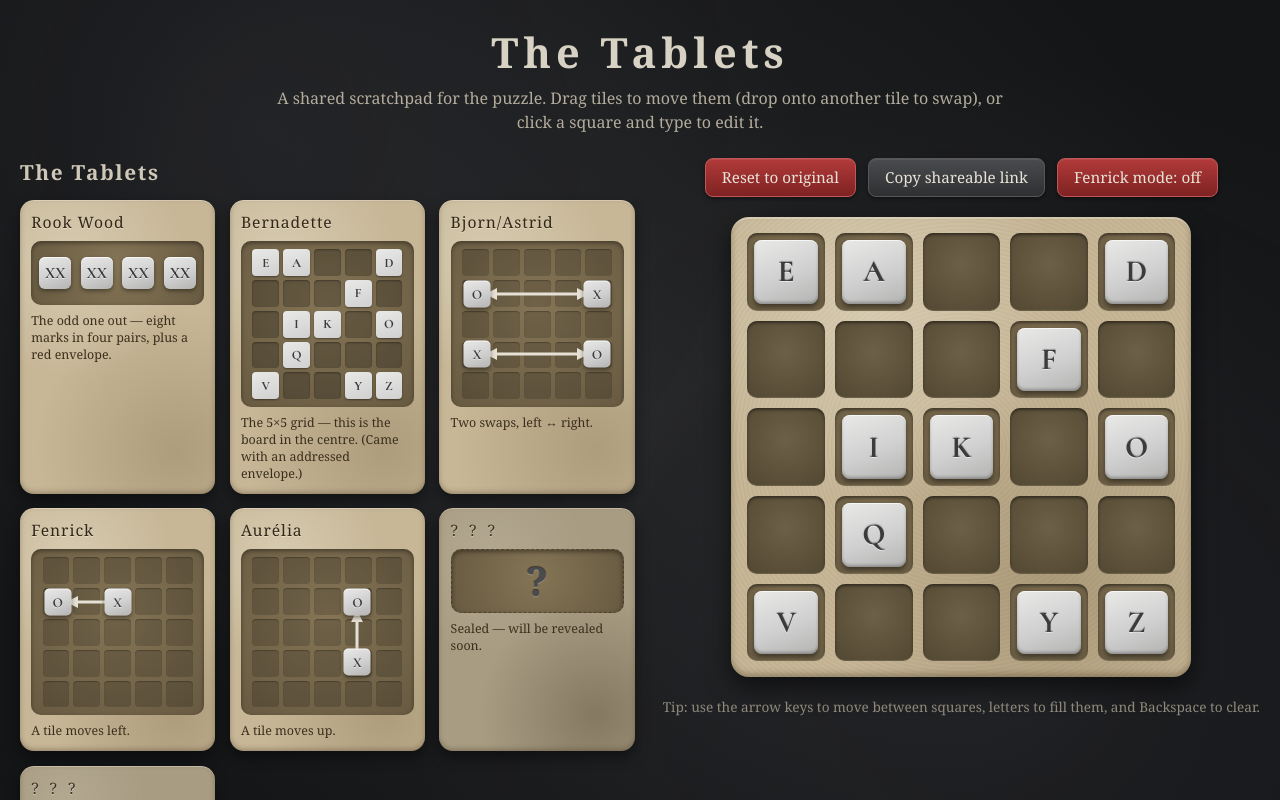
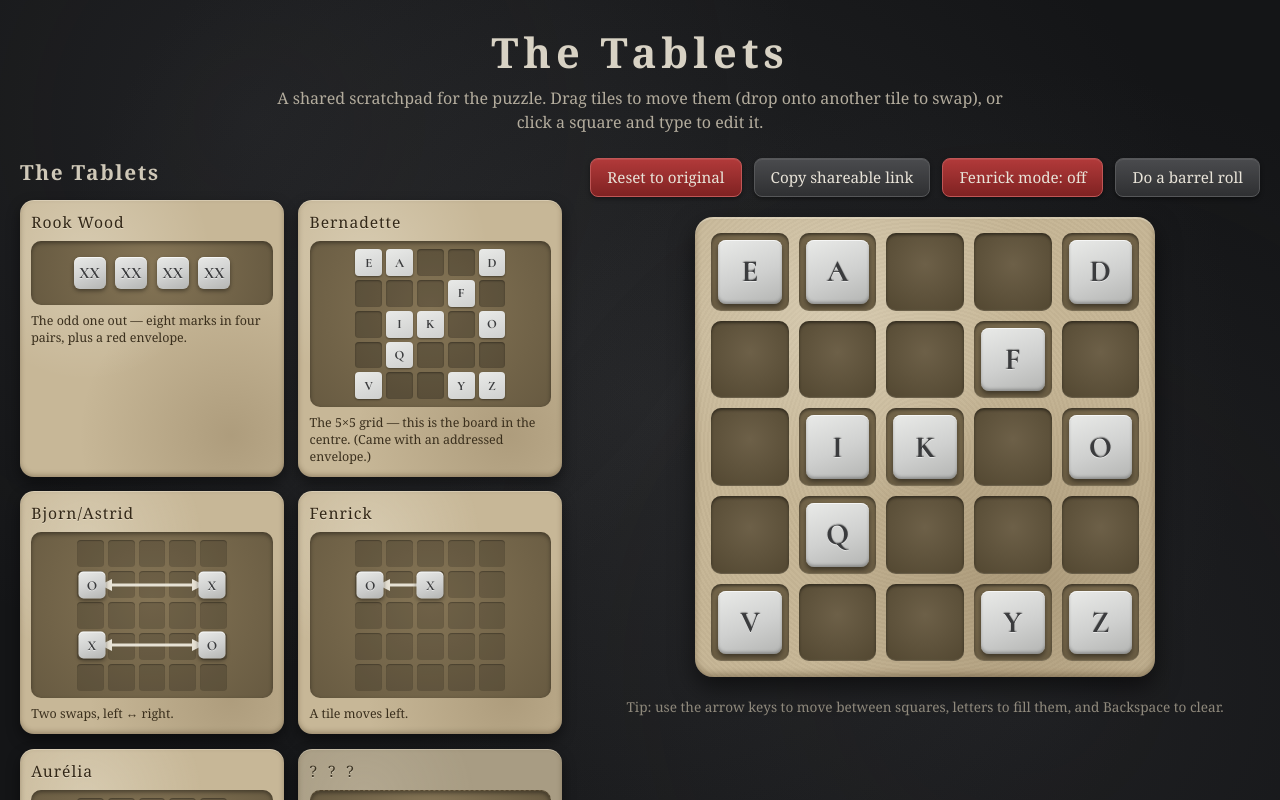
Before and after one commit to mutantflea/dnd-puzzle-site, a React (Vite) app: page / in a window 1280 px wide. Shown: the top 800 px of the page. Built offline with nearby package versions, Linux system fonts and the light colour scheme.

Commit message:
barrel roll

```diff
--- a/src/App.tsx
+++ b/src/App.tsx
@@ -39,6 +39,7 @@ function loadInitialGrid(): GridState {
 export default function App() {
   const [grid, setGrid] = useState<GridState>(loadInitialGrid);
   const [copied, setCopied] = useState(false);
+  const [rolling, setRolling] = useState(false);
   const [colourBlind, setColourBlind] = useState(
     () => localStorage.getItem(CB_KEY) === "1",
   );
@@ -84,7 +85,7 @@ export default function App() {
   }
 
   return (
-    <div className={styles.app}>
+    <div className={`${styles.app} ${rolling ? styles.appRolling : ""}`}>
       <header className={styles.header}>
         <h1 className={styles.title}>The Tablets</h1>
         <p className={styles.subtitle}>
@@ -93,7 +94,10 @@ export default function App() {
         </p>
       </header>
 
-      <main className={styles.layout}>
+      <main
+        className={`${styles.layout} ${rolling ? styles.rolling : ""}`}
+        onAnimationEnd={() => setRolling(false)}
+      >
         <aside className={styles.sidebar}>
           <Clues />
         </aside>
@@ -118,6 +122,14 @@ export default function App() {
             >
               Fenrick mode: {colourBlind ? "on" : "off"}
             </button>
+            <button
+              type="button"
+              className={styles.button}
+              onClick={() => setRolling(true)}
+              disabled={rolling}
+            >
+              Do a barrel roll
+            </button>
           </div>
           <Grid grid={grid} onMove={handleMove} onSetCell={handleSetCell} />
           <p className={styles.hint}>
--- a/src/styles/App.module.css
+++ b/src/styles/App.module.css
@@ -35,6 +35,25 @@
 
 .sidebar {
   min-width: 0;
+}
+
+/* Do a barrel roll — spin the whole layout (clues + grid) once. */
+.rolling {
+  animation: barrelRoll 1s ease-in-out;
+}
+
+/* clip the overflow during the spin so it doesn't flash scrollbars */
+.appRolling {
+  overflow: hidden;
+}
+
+@keyframes barrelRoll {
+  from {
+    transform: rotate(0deg);
+  }
+  to {
+    transform: rotate(360deg);
+  }
 }
 
 .board {
```
